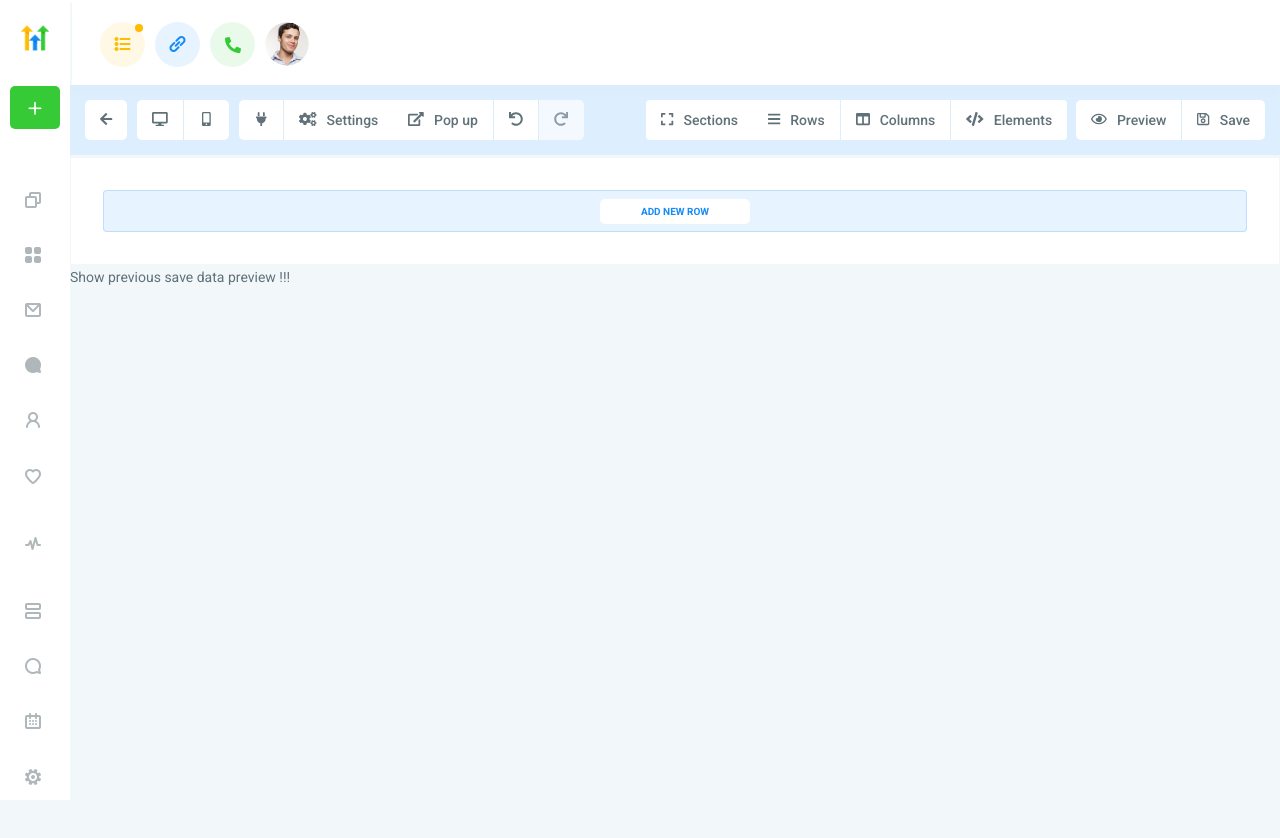
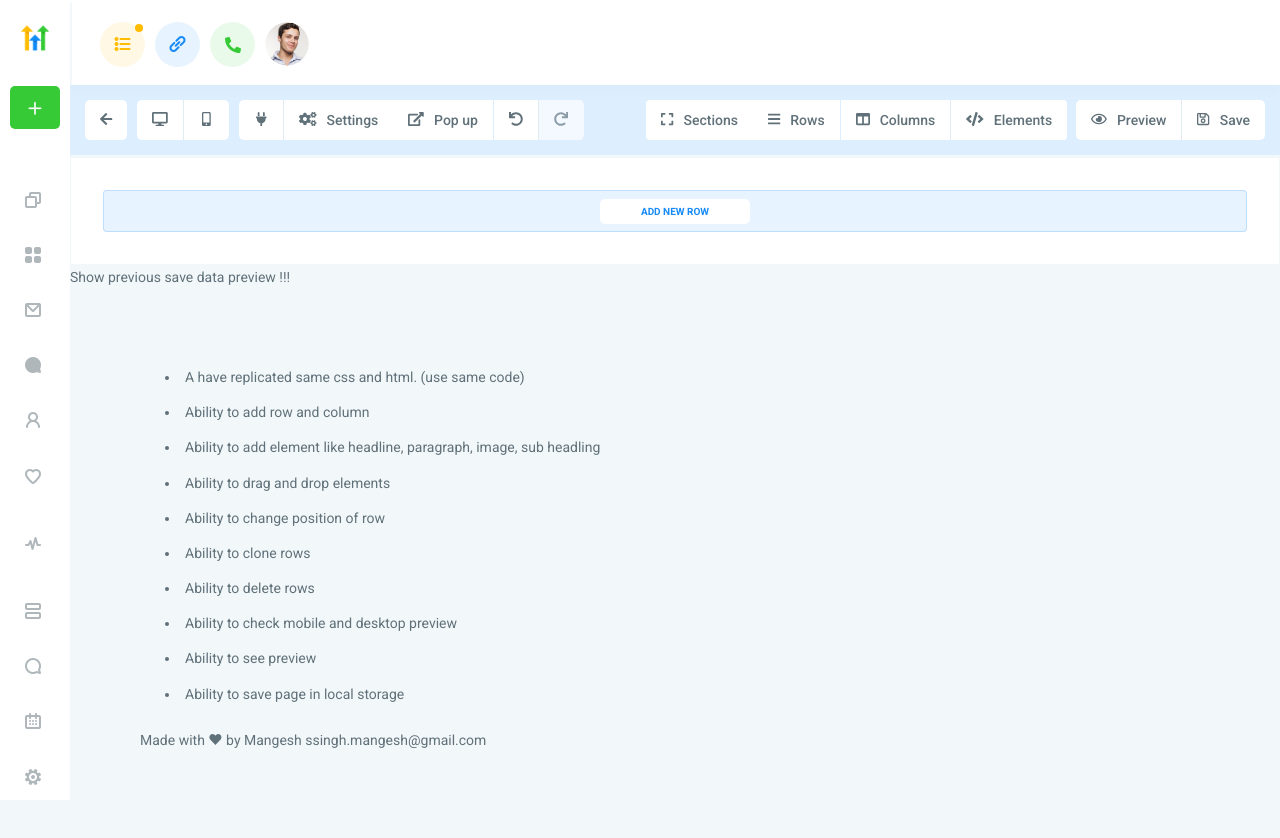
Before and after one commit to ssinghmangesh/gohighlevel, a Vue app: page / in a window 1280 px wide. Shown: the top 838 px of the page. Before the commit the page ends 800 px from the top, so only its background shows below. Built offline with nearby package versions, Linux system fonts and the light colour scheme.

Commit message:
added assignment details

```diff
--- a/src/App.vue
+++ b/src/App.vue
@@ -393,6 +393,8 @@
             :pageDetails="pageDetails"
             @close="isShowPreviewOpen = false"/>
 
+        <Appdetails />
+
     </section>
 
   </section>
@@ -410,6 +412,7 @@ import AddElementModal from './components/AddElementModal'
 import AddElementDataModal from './components/AddElementDataModal'
 import ShowPreview from './components/ShowPreview'
 import SaveData from './components/SaveData'
+import Appdetails from './components/Appdetails'
 export default {
     components: {
         SideNav,
@@ -419,7 +422,8 @@ export default {
         AddElementModal,
         AddElementDataModal,
         ShowPreview,
-        SaveData
+        SaveData,
+        Appdetails
     },
     data() {
         return {
--- /dev/null
+++ b/src/components/Appdetails.vue
@@ -0,0 +1,17 @@
+<template>
+    <div style="padding:70px;">
+        <ul>
+            <li style="padding:5px;">A have replicated same css and html. (use same code)</li>
+            <li style="padding:5px;">Ability to add row and column</li>
+            <li style="padding:5px;">Ability to add element like headline, paragraph, image, sub headling</li>
+            <li style="padding:5px;">Ability to drag and drop elements</li>
+            <li style="padding:5px;">Ability to change position of row</li>
+            <li style="padding:5px;">Ability to clone rows</li>
+            <li style="padding:5px;">Ability  to delete rows</li>
+            <li style="padding:5px;">Ability to check mobile and desktop preview</li>
+            <li style="padding:5px;">Ability to see preview</li>
+            <li style="padding:5px;">Ability to save page in local storage</li>
+        </ul>
+        <div> Made with &hearts; by Mangesh ssingh.mangesh@gmail.com</div>
+    </div>
+</template>
```
